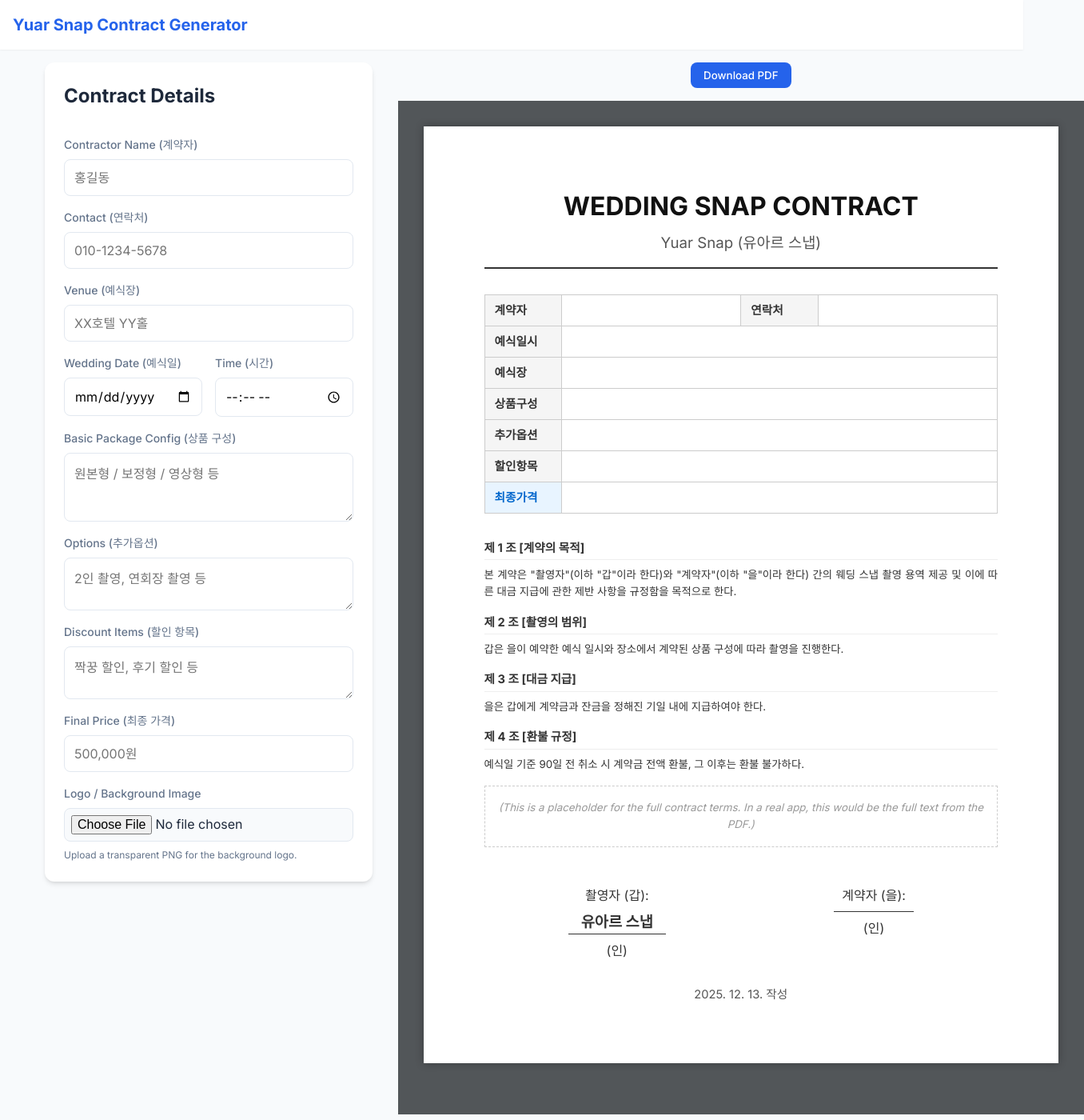
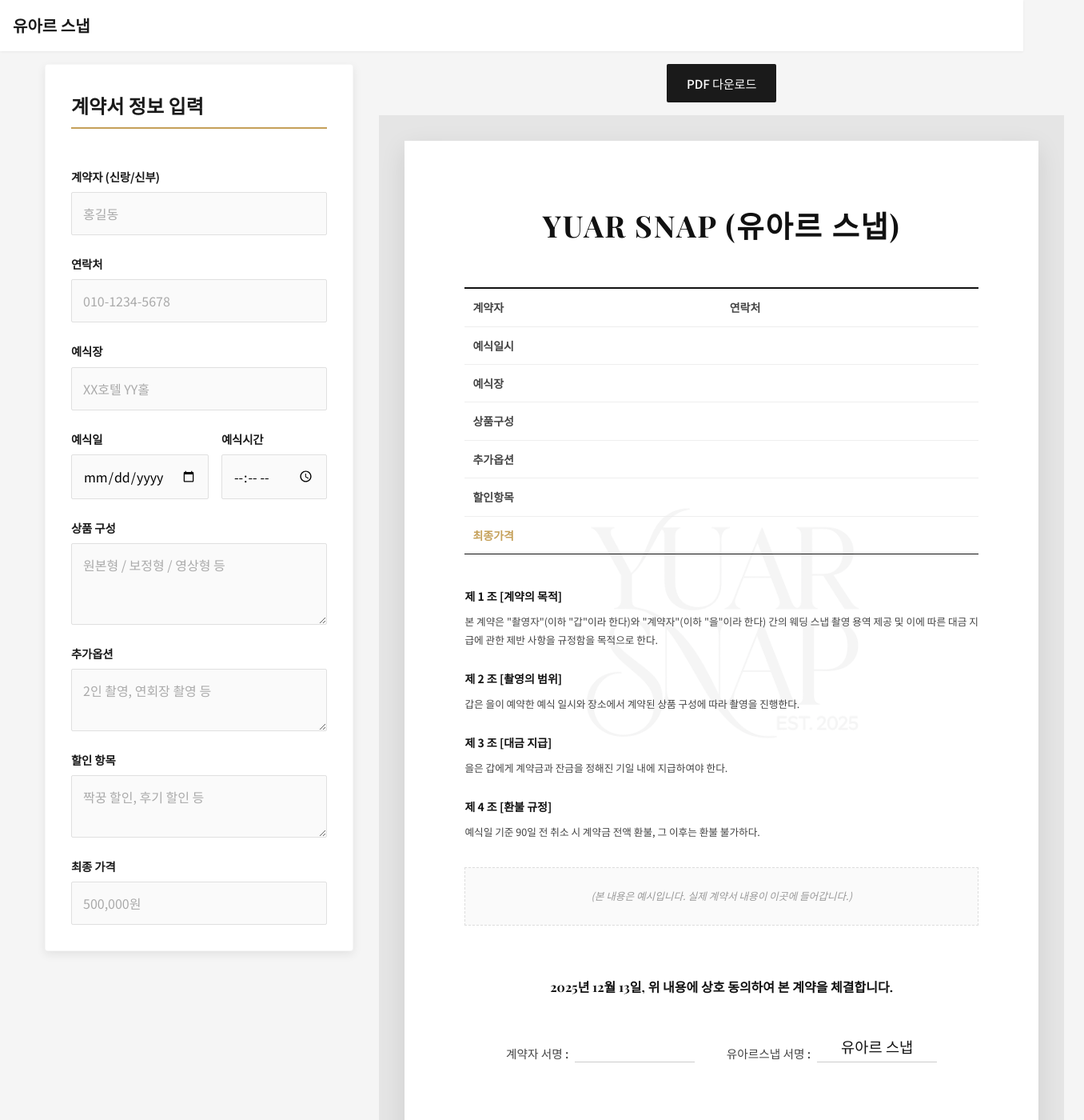
Before and after one commit to y2hscmtk/yuar-snap, a React (Vite) app: page / in a window 1280 px wide. Shown: the top 1400 px of the page at 80% size, 1356 px wide, since content can reach past the window. Built offline with nearby package versions, Linux system fonts and the light colour scheme.

Commit message:
[feature add] v2 버전 업데이트 - UI개선, 로고 이미지 삽입 기능 삭제, 등

```diff
--- a/src/App.jsx
+++ b/src/App.jsx
@@ -14,8 +14,7 @@ function App() {
     options: '',
     discountItems: '',
     finalPrice: '',
-    packageConfig: '',
-    logoImage: null
+    packageConfig: ''
   })
 
   const [viewMode, setViewMode] = useState('edit') // 'edit' or 'preview'
@@ -28,20 +27,6 @@ function App() {
     }))
   }
 
-  const handleImageUpload = (e) => {
-    const file = e.target.files[0]
-    if (file) {
-      const reader = new FileReader()
-      reader.onloadend = () => {
-        setContractData(prev => ({
-          ...prev,
-          logoImage: reader.result
-        }))
-      }
-      reader.readAsDataURL(file)
-    }
-  }
-
   const handleDownloadPDF = () => {
     generatePDF('contract-preview', `contract_${contractData.contractorName || 'draft'}.pdf`)
   }
@@ -49,19 +34,19 @@ function App() {
   return (
     <div className="app-container">
       <header className="app-header">
-        <h1>Yuar Snap Contract Generator</h1>
+        <h1>유아르 스냅</h1>
         <div className="view-controls">
           <button
             className={`btn ${viewMode === 'edit' ? 'btn-primary' : 'btn-secondary'}`}
             onClick={() => setViewMode('edit')}
           >
-            Edit
+            작성
           </button>
           <button
             className={`btn ${viewMode === 'preview' ? 'btn-primary' : 'btn-secondary'}`}
             onClick={() => setViewMode('preview')}
           >
-            Preview
+            미리보기
           </button>
         </div>
       </header>
@@ -71,13 +56,12 @@ function App() {
           <ContractForm
             data={contractData}
             onChange={handleInputChange}
-            onImageUpload={handleImageUpload}
           />
         </div>
         <div className={`view-section ${viewMode === 'preview' ? 'active' : ''}`}>
           <div className="preview-actions" style={{ marginBottom: '1rem', textAlign: 'center' }}>
             <button className="btn btn-primary" onClick={handleDownloadPDF}>
-              Download PDF
+              PDF 다운로드
             </button>
           </div>
           <ContractPreview data={contractData} />
--- a/src/components/ContractForm.css
+++ b/src/components/ContractForm.css
@@ -1,13 +1,17 @@
 .contract-form {
     display: flex;
     flex-direction: column;
-    gap: 1rem;
+    gap: 1.5rem;
 }
 
 .contract-form h2 {
-    margin-bottom: 1rem;
+    margin-bottom: 1.5rem;
     font-size: 1.5rem;
     color: var(--text-primary);
+    font-family: var(--font-serif);
+    border-bottom: 2px solid var(--accent-color);
+    padding-bottom: 0.5rem;
+    display: inline-block;
 }
 
 .form-group {
@@ -23,33 +27,31 @@
 }
 
 label {
-    font-weight: 500;
-    font-size: 0.875rem;
-    color: var(--text-secondary);
+    font-weight: 600;
+    font-size: 0.9rem;
+    color: var(--text-primary);
+    letter-spacing: -0.01em;
 }
 
 input,
 textarea {
-    padding: 0.75rem;
+    padding: 0.875rem;
     border: 1px solid var(--border-color);
-    border-radius: var(--radius-md);
+    border-radius: var(--radius-sm);
     font-size: 1rem;
-    transition: border-color 0.2s;
+    transition: all 0.2s;
+    background-color: #fafafa;
 }
 
 input:focus,
 textarea:focus {
     outline: none;
-    border-color: var(--primary-color);
-    box-shadow: 0 0 0 3px rgba(37, 99, 235, 0.1);
+    border-color: var(--accent-color);
+    background-color: white;
+    box-shadow: 0 0 0 1px var(--accent-color);
 }
 
-input[type="file"] {
-    padding: 0.5rem;
-    background: var(--background-color);
+input::placeholder,
+textarea::placeholder {
+    color: #aaa;
 }
-
-small {
-    color: var(--text-secondary);
-    font-size: 0.75rem;
-}
--- a/src/components/ContractForm.jsx
+++ b/src/components/ContractForm.jsx
@@ -1,12 +1,12 @@
 import React from 'react';
 import './ContractForm.css';
 
-const ContractForm = ({ data, onChange, onImageUpload }) => {
+const ContractForm = ({ data, onChange }) => {
     return (
         <div className="contract-form card">
-            <h2>Contract Details</h2>
+            <h2>계약서 정보 입력</h2>
             <div className="form-group">
-                <label htmlFor="contractorName">Contractor Name (계약자)</label>
+                <label htmlFor="contractorName">계약자 (신랑/신부)</label>
                 <input
                     type="text"
                     id="contractorName"
@@ -18,7 +18,7 @@ const ContractForm = ({ data, onChange, onImageUpload }) => {
             </div>
 
             <div className="form-group">
-                <label htmlFor="contact">Contact (연락처)</label>
+                <label htmlFor="contact">연락처</label>
                 <input
                     type="text"
                     id="contact"
@@ -30,7 +30,7 @@ const ContractForm = ({ data, onChange, onImageUpload }) => {
             </div>
 
             <div className="form-group">
-                <label htmlFor="venue">Venue (예식장)</label>
+                <label htmlFor="venue">예식장</label>
                 <input
                     type="text"
                     id="venue"
@@ -43,7 +43,7 @@ const ContractForm = ({ data, onChange, onImageUpload }) => {
 
             <div className="form-row">
                 <div className="form-group">
-                    <label htmlFor="weddingDate">Wedding Date (예식일)</label>
+                    <label htmlFor="weddingDate">예식일</label>
                     <input
                         type="date"
                         id="weddingDate"
@@ -53,7 +53,7 @@ const ContractForm = ({ data, onChange, onImageUpload }) => {
                     />
                 </div>
                 <div className="form-group">
-                    <label htmlFor="weddingTime">Time (시간)</label>
+                    <label htmlFor="weddingTime">예식시간</label>
                     <input
                         type="time"
                         id="weddingTime"
@@ -65,7 +65,7 @@ const ContractForm = ({ data, onChange, onImageUpload }) => {
             </div>
 
             <div className="form-group">
-                <label htmlFor="packageConfig">Basic Package Config (상품 구성)</label>
+                <label htmlFor="packageConfig">상품 구성</label>
                 <textarea
                     id="packageConfig"
                     name="packageConfig"
@@ -77,7 +77,7 @@ const ContractForm = ({ data, onChange, onImageUpload }) => {
             </div>
 
             <div className="form-group">
-                <label htmlFor="options">Options (추가옵션)</label>
+                <label htmlFor="options">추가옵션</label>
                 <textarea
                     id="options"
                     name="options"
@@ -89,7 +89,7 @@ const ContractForm = ({ data, onChange, onImageUpload }) => {
             </div>
 
             <div className="form-group">
-                <label htmlFor="discountItems">Discount Items (할인 항목)</label>
+                <label htmlFor="discountItems">할인 항목</label>
                 <textarea
                     id="discountItems"
                     name="discountItems"
@@ -101,7 +101,7 @@ const ContractForm = ({ data, onChange, onImageUpload }) => {
             </div>
 
             <div className="form-group">
-                <label htmlFor="finalPrice">Final Price (최종 가격)</label>
+                <label htmlFor="finalPrice">최종 가격</label>
                 <input
                     type="text"
                     id="finalPrice"
@@ -111,17 +111,6 @@ const ContractForm = ({ data, onChange, onImageUpload }) => {
                     placeholder="500,000원"
                 />
             </div>
-
-            <div className="form-group">
-                <label htmlFor="logoImage">Logo / Background Image</label>
-                <input
-                    type="file"
-                    id="logoImage"
-                    accept="image/*"
-                    onChange={onImageUpload}
-                />
-                <small>Upload a transparent PNG for the background logo.</small>
-            </div>
         </div>
     );
 };
--- a/src/components/ContractPreview.css
+++ b/src/components/ContractPreview.css
@@ -2,8 +2,8 @@
     width: 100%;
     display: flex;
     justify-content: center;
-    background-color: #525659;
-    /* Dark background for contrast */
+    background-color: #e5e5e5;
+    /* Neutral gray background */
     padding: 2rem;
     overflow: auto;
 }
@@ -14,39 +14,36 @@
     background: white;
     padding: 20mm;
     position: relative;
-    box-shadow: 0 0 10px rgba(0, 0, 0, 0.3);
+    box-shadow: 0 10px 30px rgba(0, 0, 0, 0.1);
     box-sizing: border-box;
-    color: #333;
+    color: #222;
     flex-shrink: 0;
-    /* Prevent shrinking on small screens */
+    font-family: 'Noto Sans KR', sans-serif;
+    /* Ensure Korean font */
 }
 
 @media screen and (max-width: 768px) {
     .preview-container {
         padding: 1rem;
         justify-content: flex-start;
-        /* Align left to allow scrolling */
     }
 }
 
 .watermark-container {
     position: absolute;
-    top: 0;
-    left: 0;
-    width: 100%;
-    height: 100%;
-    display: flex;
-    align-items: center;
-    justify-content: center;
+    top: 50%;
+    left: 50%;
+    transform: translate(-50%, -50%);
+    width: 60%;
     pointer-events: none;
     z-index: 0;
-    opacity: 0.1;
-    overflow: hidden;
+    opacity: 0.08;
+    /* Subtle watermark */
 }
 
 .watermark-img {
-    max-width: 80%;
-    max-height: 80%;
+    width: 100%;
+    height: auto;
     object-fit: contain;
 }
 
@@ -57,46 +54,55 @@
 
 .contract-header {
     text-align: center;
-    margin-bottom: 2rem;
-    border-bottom: 2px solid #333;
-    padding-bottom: 1rem;
+    margin-bottom: 3rem;
 }
 
 .title {
-    font-size: 24pt;
-    font-weight: bold;
+    font-family: 'Playfair Display', serif;
+    /* Serif for title */
+    font-size: 28pt;
+    font-weight: 700;
     margin-bottom: 0.5rem;
     color: #111;
+    letter-spacing: 0.05em;
+    text-transform: uppercase;
 }
 
 .subtitle {
-    font-size: 14pt;
-    color: #555;
+    font-size: 12pt;
+    color: #666;
+    letter-spacing: 0.2em;
+    font-weight: 300;
 }
 
 .info-table {
     width: 100%;
     border-collapse: collapse;
-    margin-bottom: 2rem;
-    font-size: 11pt;
+    margin-bottom: 2.5rem;
+    font-size: 10.5pt;
+    border-top: 2px solid #111;
+    border-bottom: 1px solid #111;
 }
 
 .info-table th,
 .info-table td {
-    border: 1px solid #ccc;
-    padding: 8px 12px;
+    border-bottom: 1px solid #eee;
+    padding: 12px 10px;
     text-align: left;
+    vertical-align: top;
 }
 
 .info-table th {
-    background-color: #f5f5f5;
-    font-weight: bold;
-    width: 15%;
-    white-space: nowrap;
+    background-color: #fff;
+    /* Clean white background */
+    font-weight: 600;
+    width: 18%;
+    color: #444;
 }
 
 .info-table td {
-    width: 35%;
+    width: 32%;
+    color: #111;
 }
 
 .info-table .multi-line {
@@ -104,28 +110,33 @@
 }
 
 .info-table .total-row th {
-    background-color: #e8f4ff;
-    color: #0066cc;
+    color: #c5a059;
+    /* Gold accent */
+    font-weight: 700;
+    border-bottom: none;
 }
 
 .info-table .total-row td {
-    font-weight: bold;
-    color: #0066cc;
+    font-weight: 700;
+    color: #c5a059;
+    /* Gold accent */
     font-size: 12pt;
+    border-bottom: none;
 }
 
 .contract-body {
-    font-size: 10pt;
-    line-height: 1.6;
+    font-size: 9.5pt;
+    line-height: 1.8;
     text-align: justify;
+    color: #444;
 }
 
 .contract-body h3 {
-    font-size: 11pt;
-    margin-top: 1rem;
+    font-size: 10.5pt;
+    margin-top: 1.5rem;
     margin-bottom: 0.5rem;
-    border-bottom: 1px solid #eee;
-    padding-bottom: 2px;
+    font-weight: 700;
+    color: #111;
 }
 
 .contract-body p {
@@ -135,42 +146,55 @@
 .placeholder-note {
     color: #999;
     font-style: italic;
-    margin: 1rem 0;
+    margin: 2rem 0;
     text-align: center;
-    border: 1px dashed #ccc;
-    padding: 1rem;
+    border: 1px dashed #ddd;
+    padding: 1.5rem;
+    background: #fafafa;
 }
 
 .contract-footer {
-    margin-top: 3rem;
+    margin-top: 4rem;
     text-align: center;
+}
+
+.agreement-text {
+    font-size: 12pt;
+    font-weight: 700;
+    margin-bottom: 3rem;
+    color: #111;
+    font-family: 'Playfair Display', serif;
 }
 
 .signature-section {
     display: flex;
     justify-content: space-around;
     margin-bottom: 2rem;
+    padding: 0 2rem;
 }
 
 .signature-block {
     display: flex;
-    flex-direction: column;
+    align-items: flex-end;
     gap: 0.5rem;
-    align-items: center;
+}
+
+.signature-block .label {
+    font-size: 11pt;
+    color: #444;
+    font-weight: 500;
 }
 
 .signer-name {
     font-size: 14pt;
-    font-weight: bold;
-    border-bottom: 1px solid #333;
-    padding: 0 1rem;
-    min-width: 100px;
+    font-weight: 500;
+    border-bottom: 1px solid #ccc;
+    padding: 0 1rem 0.2rem;
+    min-width: 150px;
     display: inline-block;
-}
-
-.date-signed {
-    font-size: 11pt;
-    color: #555;
+    font-family: 'Playfair Display', serif;
+    text-align: center;
+    color: #111;
 }
 
 /* Print overrides */
--- a/src/components/ContractPreview.jsx
+++ b/src/components/ContractPreview.jsx
@@ -1,4 +1,5 @@
 import React, { forwardRef, useEffect, useState } from 'react';
+import logo from '../assets/logo.png';
 import './ContractPreview.css';
 
 const ContractPreview = forwardRef(({ data }, ref) => {
@@ -43,16 +44,14 @@ const ContractPreview = forwardRef(({ data }, ref) => {
             >
                 <div className="contract-paper" id="contract-preview" ref={ref}>
                     {/* Background Logo */}
-                    {data.logoImage && (
-                        <div className="watermark-container">
-                            <img src={data.logoImage} alt="Watermark" className="watermark-img" />
-                        </div>
-                    )}
+                    <div className="watermark-container">
+                        <img src={logo} alt="Watermark" className="watermark-img" />
+                    </div>
 
                     <div className="contract-content">
                         <header className="contract-header">
-                            <h1 className="title">WEDDING SNAP CONTRACT</h1>
-                            <p className="subtitle">Yuar Snap (유아르 스냅)</p>
+                            {/* <h1 className="title">WEDDING SNAP CONTRACT</h1> */}
+                            <h1 className="title">Yuar Snap (유아르 스냅)</h1>
                         </header>
 
                         <table className="info-table">
@@ -106,24 +105,24 @@ const ContractPreview = forwardRef(({ data }, ref) => {
                             <p>예식일 기준 90일 전 취소 시 계약금 전액 환불, 그 이후는 환불 불가하다.</p>
 
                             <div className="placeholder-note">
-                                (This is a placeholder for the full contract terms. In a real app, this would be the full text from the PDF.)
+                                (본 내용은 예시입니다. 실제 계약서 내용이 이곳에 들어갑니다.)
                             </div>
                         </div>
 
                         <footer className="contract-footer">
+                            <p className="agreement-text">
+                                {new Date().toLocaleDateString('ko-KR', { year: 'numeric', month: 'long', day: 'numeric' })}, 위 내용에 상호 동의하여 본 계약을 체결합니다.
+                            </p>
                             <div className="signature-section">
                                 <div className="signature-block">
-                                    <span>촬영자 (갑):</span>
-                                    <span className="signer-name">유아르 스냅</span>
-                                    <span className="sign-space">(인)</span>
+                                    <span className="label">계약자 서명 :</span>
+                                    <span className="signer-name">{data.contractorName}</span>
                                 </div>
                                 <div className="signature-block">
-                                    <span>계약자 (을):</span>
-                                    <span className="signer-name">{data.contractorName}</span>
-                                    <span className="sign-space">(인)</span>
+                                    <span className="label">유아르스냅 서명 :</span>
+                                    <span className="signer-name">유아르 스냅</span>
                                 </div>
                             </div>
-                            <p className="date-signed">{new Date().toLocaleDateString('ko-KR')} 작성</p>
                         </footer>
                     </div>
                 </div>
--- a/src/index.css
+++ b/src/index.css
@@ -1,20 +1,28 @@
-@import url('https://fonts.googleapis.com/css2?family=Inter:wght@300;400;500;600;700&display=swap');
+@import url('https://fonts.googleapis.com/css2?family=Noto+Sans+KR:wght@300;400;500;700&family=Playfair+Display:wght@700&display=swap');
 
 :root {
-  --primary-color: #2563eb;
-  --primary-hover: #1d4ed8;
-  --background-color: #f8fafc;
+  /* Premium Palette */
+  --primary-color: #1a1a1a;
+  /* Almost Black */
+  --primary-hover: #333333;
+  --accent-color: #c5a059;
+  /* Gold/Bronze */
+  --background-color: #f5f5f5;
+  /* Light Gray */
   --surface-color: #ffffff;
-  --text-primary: #1e293b;
-  --text-secondary: #64748b;
-  --border-color: #e2e8f0;
-  --radius-sm: 0.375rem;
-  --radius-md: 0.5rem;
-  --radius-lg: 0.75rem;
-  --shadow-sm: 0 1px 2px 0 rgb(0 0 0 / 0.05);
-  --shadow-md: 0 4px 6px -1px rgb(0 0 0 / 0.1), 0 2px 4px -2px rgb(0 0 0 / 0.1);
-  --shadow-lg: 0 10px 15px -3px rgb(0 0 0 / 0.1), 0 4px 6px -4px rgb(0 0 0 / 0.1);
-  --font-family: 'Inter', system-ui, -apple-system, sans-serif;
+  --text-primary: #1a1a1a;
+  --text-secondary: #666666;
+  --border-color: #e0e0e0;
+
+  --radius-sm: 2px;
+  --radius-md: 4px;
+  --radius-lg: 8px;
+
+  --shadow-sm: 0 1px 3px rgba(0, 0, 0, 0.05);
+  --shadow-md: 0 4px 12px rgba(0, 0, 0, 0.08);
+
+  --font-sans: 'Noto Sans KR', sans-serif;
+  --font-serif: 'Playfair Display', serif;
 }
 
 * {
@@ -24,10 +32,10 @@
 }
 
 body {
-  font-family: var(--font-family);
+  font-family: var(--font-sans);
   background-color: var(--background-color);
   color: var(--text-primary);
-  line-height: 1.5;
+  line-height: 1.6;
   -webkit-font-smoothing: antialiased;
 }
 
@@ -53,12 +61,14 @@ textarea {
   display: inline-flex;
   align-items: center;
   justify-content: center;
-  padding: 0.5rem 1rem;
-  border-radius: var(--radius-md);
+  padding: 0.75rem 1.5rem;
+  border-radius: var(--radius-sm);
   font-weight: 500;
   transition: all 0.2s;
-  border: none;
+  border: 1px solid transparent;
   outline: none;
+  font-size: 0.95rem;
+  letter-spacing: -0.01em;
 }
 
 .btn-primary {
@@ -70,9 +80,21 @@ textarea {
   background-color: var(--primary-hover);
 }
 
+.btn-secondary {
+  background-color: white;
+  border-color: var(--border-color);
+  color: var(--text-primary);
+}
+
+.btn-secondary:hover {
+  background-color: #fafafa;
+  border-color: #ccc;
+}
+
 .card {
   background: var(--surface-color);
-  border-radius: var(--radius-lg);
+  border-radius: var(--radius-md);
   box-shadow: var(--shadow-md);
-  padding: 1.5rem;
+  padding: 2rem;
+  border: 1px solid rgba(0, 0, 0, 0.03);
 }
--- a/src/utils/pdfGenerator.js
+++ b/src/utils/pdfGenerator.js
@@ -63,7 +63,8 @@ export const generatePDF = async (elementId, fileName = 'contract.pdf') => {
         heightLeft -= pageHeight;
 
         // Handle multi-page if content is long
-        while (heightLeft >= 0) {
+        // Add a small tolerance (e.g., 1mm) to prevent empty pages due to rounding errors
+        while (heightLeft >= 1) {
             position = heightLeft - imgHeight;
             pdf.addPage();
             pdf.addImage(imgData, 'PNG', 0, position, imgWidth, imgHeight);
```
Also changed, not shown: logo.png (added), src/assets/logo.png (added).
